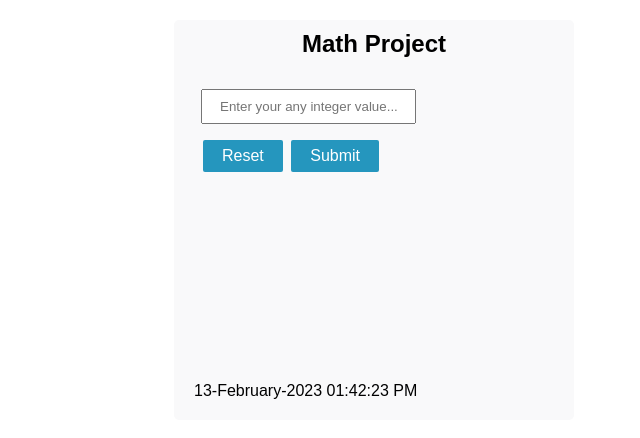
After one commit to mazbaul20/view, a PHP site: page /module-4/mathProject/math_project.php in a window 1280 px wide. The commit adds this page. Shown: the top 438 px of the page, without its empty margins (266-906 px from the left). Run offline with PHP 8.4, Linux system fonts and the light colour scheme.

Commit message:
update project

```diff
--- /dev/null
+++ b/Faisal vai.txt
@@ -0,0 +1 @@
+https://docs.google.com/document/d/1Odo6PsCMV5xiwclisTfrmY947lZ6k0Rb5PBwHCI0PCQ/edit?fbclid=IwAR2UlEV2t4WRLw9xxn04_1FKMs5OKdx5nHKRIkXlDVNO7t2SGyf3NK4Poo0
--- /dev/null
+++ b/module-4/mathProject/math_project.php
@@ -0,0 +1,110 @@
+<!DOCTYPE html>
+<html lang="en">
+<head>
+  <meta charset="UTF-8">
+  <meta http-equiv="X-UA-Compatible" content="IE=edge">
+  <meta name="viewport" content="width=device-width, initial-scale=1.0">
+  <title>Document</title>
+  <style>
+    .block{
+        width:400px;
+        height:400px;
+        background-color: #f9f9fa;
+        margin:0 auto;
+        position: relative;
+        font-family: sans-serif;
+        border-radius: 5px;
+    }
+    .block h2{
+      text-align:center;
+      padding-top:10px;
+    }
+    .block table{
+        padding-left: 20px;
+    }
+    .showOutput{
+      padding-top:10px;
+      padding-left:28px;
+
+    }
+    .date{
+      position: absolute;
+      bottom: 0px;
+      padding:20px;
+      font-family: sans-serif;
+    }
+
+    .button1 {
+      background-color:#2596be;
+      padding: 7px 19px;
+      text-align: center;
+      display: inline-block;
+      font-size: 16px;
+      margin: 4px 2px;
+      cursor: pointer;
+      color:white;
+      border:none;
+      border-radius: 2px;
+      /* transition-duration: 0.4s; */
+    }
+
+    .button1:hover {
+      border: 1px solid #4CAF50;
+      color:black;
+      background-color: white;
+    }
+    input[type=text] {
+    width: 100%;
+    padding: 8px 17px;
+    margin: 8px 0;
+    box-sizing: border-box;
+  }
+  </style>
+</head>
+<body>
+    <?php
+        function mathProject($num){
+            for($i=1;$i<=10;$i++){
+                echo "$i x $num = ".$i*$num."<br/>";
+            }
+        }
+    ?>
+    <div class="block">
+      <h2>Math Project</h2>
+      <form action="" method="post">
+          <table>
+            <tr>
+              <td></td>
+              <td> <input type="text" name="num" placeholder="Enter your any integer value..."></td>
+            </tr>
+            <tr>
+              <td></td>
+              <td>
+                <input type="reset" value="Reset"class="button1"/>
+                <input type="submit" name="submit" value="Submit" class="button1"/>
+              </td>
+            </tr>
+          </table>
+      </form>
+      <div class="showOutput">
+        <?php
+          if(isset($_POST['submit'])){
+            if(!empty($_POST['num'])){
+              $num = $_POST['num'];
+              mathProject($num);
+            }else{
+              echo "<span style='color:red'><b>Number is Required!</b></span>";
+            }
+          }
+        ?>
+      </div>
+      <div class="date">
+        <?php
+          date_default_timezone_set('Asia/Dhaka');
+          echo date('d-F-Y h:i:s A');
+        ?>
+      </div>
+    </div>
+
+</body>
+</html>
```
Also changed, not shown: index.php (+63 -46 lines), practice.php (added, +110 -0 lines).
